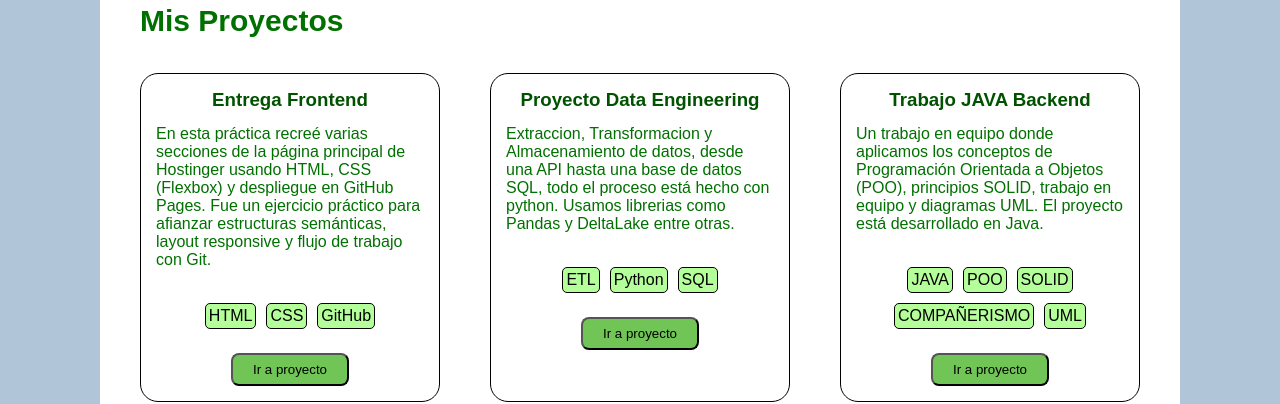
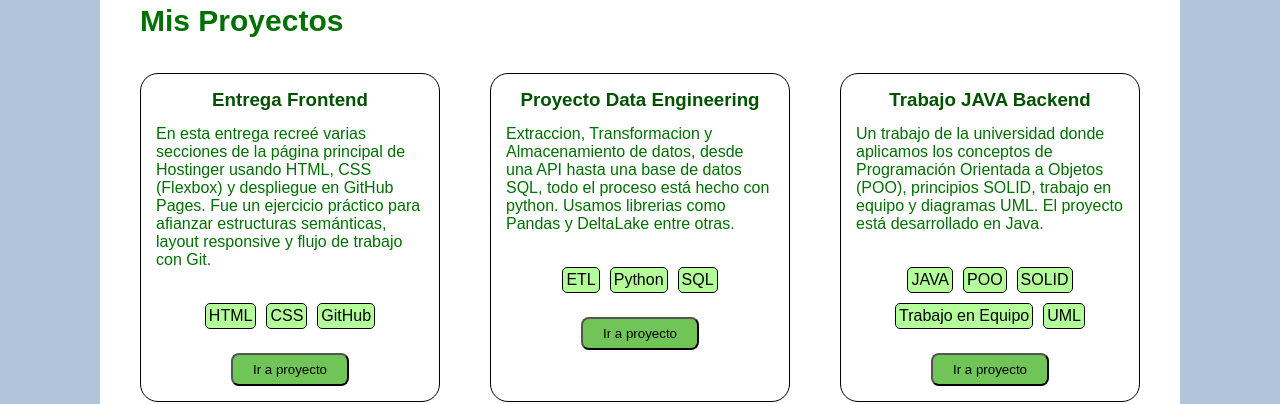
Before and after one commit to JulianDerudi/Portafolio, a plain HTML site: page index.html in a window 1280 px wide. Shown: the part 1080-1484 px from the top of the page. Drawn offline with Linux system fonts and the light colour scheme.

Commit message:
correcciones en texto de proyectos

```diff
--- a/index.html
+++ b/index.html
@@ -54,7 +54,7 @@
                 <div class="Section_Proyectos-proyecto">
                     <h3>Entrega Frontend</h3>
                     <p>
-                        En esta práctica recreé varias secciones de la
+                        En esta entrega recreé varias secciones de la
                         página principal de Hostinger usando HTML, CSS (Flexbox)
                         y despliegue en GitHub Pages. Fue un ejercicio práctico
                         para afianzar estructuras semánticas, layout responsive
@@ -85,7 +85,7 @@
                 <div class="Section_Proyectos-proyecto">
                     <h3>Trabajo JAVA Backend</h3>
                     <p>
-                        Un trabajo en equipo donde aplicamos los conceptos de
+                        Un trabajo de la universidad donde aplicamos los conceptos de
                         Programación Orientada a Objetos (POO), principios SOLID,
                         trabajo en equipo y diagramas UML. El proyecto está desarrollado en Java.
                     </p>
@@ -93,7 +93,7 @@
                         <span>JAVA</span>
                         <span>POO</span>
                         <span>SOLID</span>
-                        <span>COMPAÑERISMO</span>
+                        <span>Trabajo en Equipo</span>
                         <span>UML</span>
                     </div>
                     <a href="https://github.com/SantiagoStaffora/tp-final-staffora-derudi-jerochim"><button>Ir a proyecto</button></a>
```
